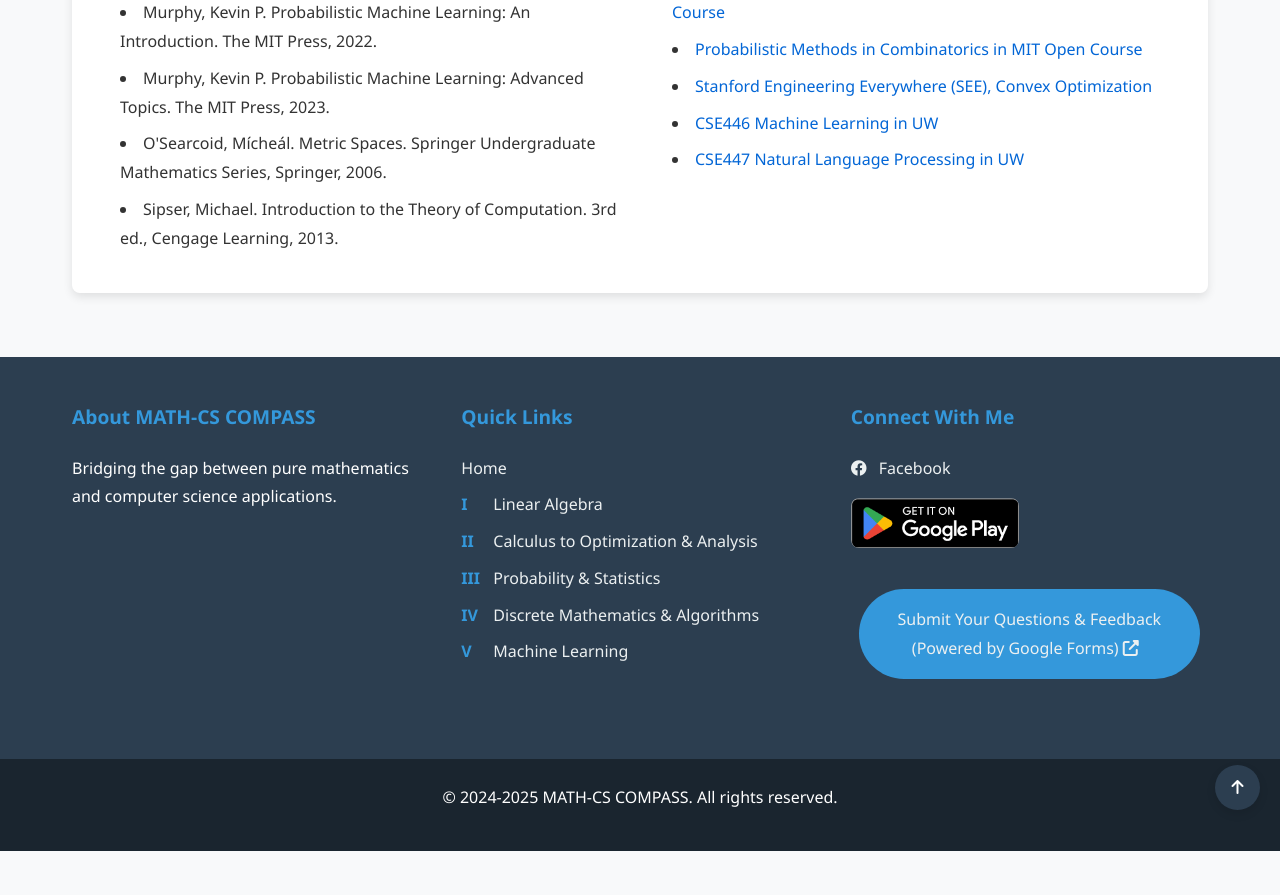
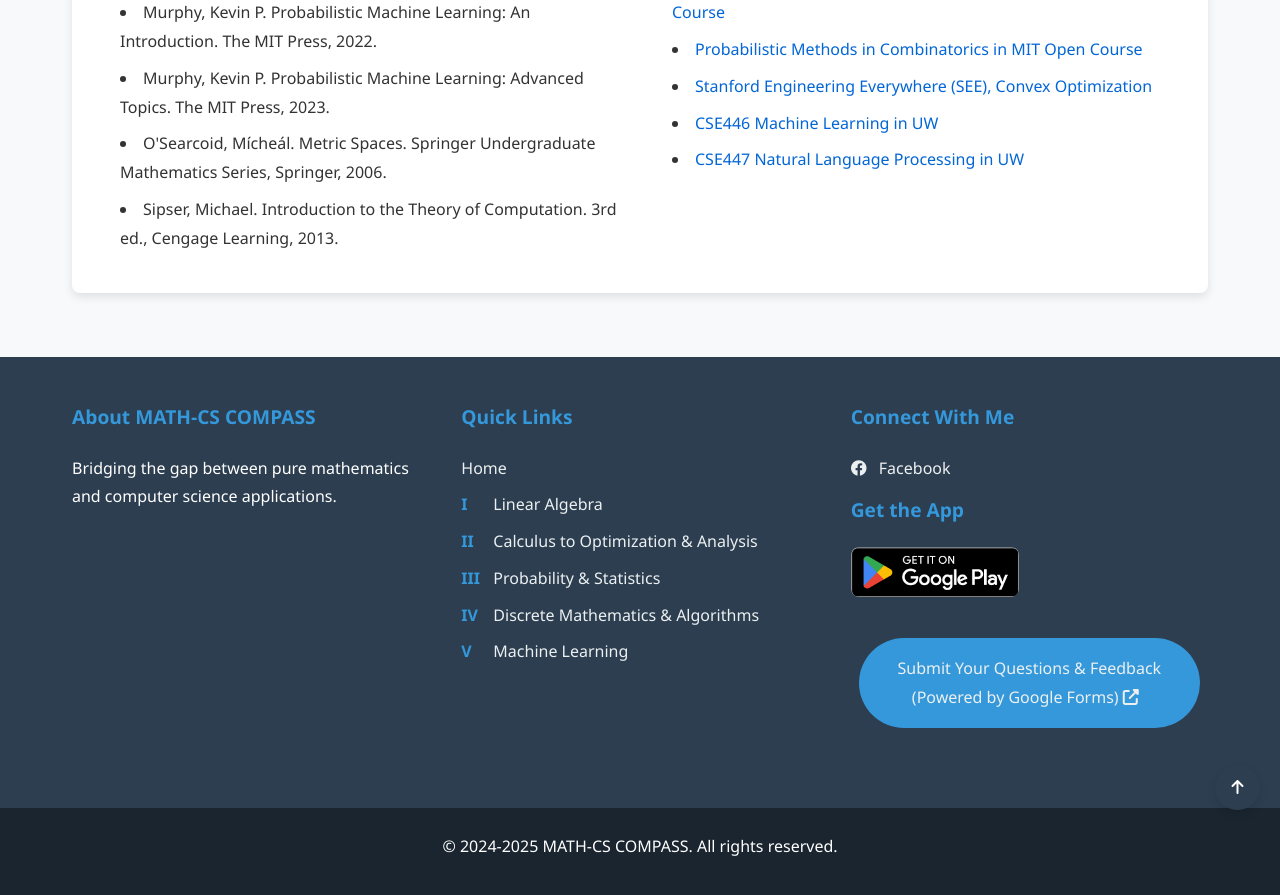
Before and after one commit to Yusukey01/yusukey01.github.io, a Jekyll site: the page built from index.html, in a window 1280 px wide and 900 px high, scrolled down 2000 px. Shown: the top 895 px of the window. Built offline with Jekyll 4.4.1, drawn with Linux system fonts in a browser that asks for light colours; before the commit the page ends 2851 px from its top, so only the background shows below that.

```diff
--- a/_includes/footer.html
+++ b/_includes/footer.html
@@ -49,7 +49,7 @@
                 </a>
             </p>
 
-            <!-- NEW: Google Play Store App Link -->
+            <h3>Get the App</h3>
             <div class="app-download-footer">
                 <a href="https://play.google.com/store/apps/details?id=io.github.yusukey01.twa" target="_blank" rel="noopener">
                     <img src="{% if page.level == 'home' %}images/google-play-badge.png{% elsif page.level == 'section' %}../../images/google-play-badge.png{% else %}../../../images/google-play-badge.png{% endif %}"
```
